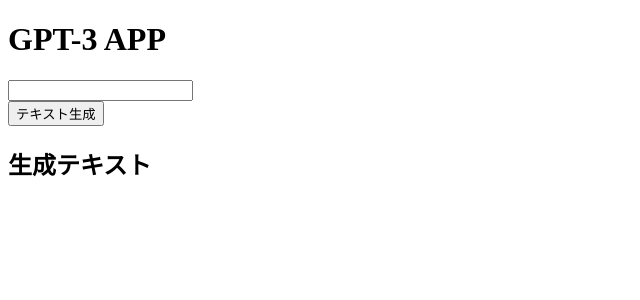
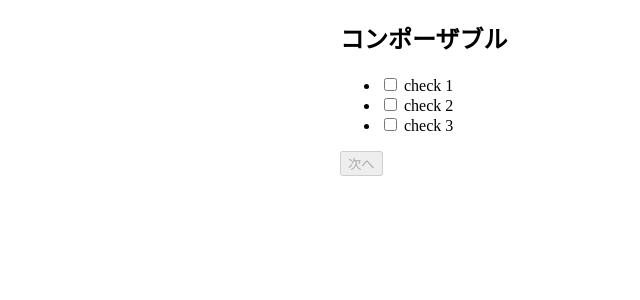
Before and after one commit to nonakayasuo/practice-nuxt3, a Nuxt app: page /checks in a window 1280 px wide. Shown: the top 300 px of the page, without its empty margins (0-640 px from the left). Built offline with nearby package versions, Linux system fonts and the light colour scheme.

Commit message:
study composable

```diff
--- a/app.vue
+++ b/app.vue
@@ -1,35 +1,5 @@
-<script setup>
-const keyword = ref("");
-const generateText = ref("");
-
-const prompt = computed(
-  () => `
-  日本語で回答して下さい。${keyword.value}について最大150文字で説明してください。
-`
-);
-
-const handleClick = async () => {
-  const { data } = await useFetch("/api/generate", {
-    method: "POST",
-    body: {
-      prompt,
-    },
-  });
-
-  generateText.value = data.value.choices[0].text;
-};
-</script>
-
 <template>
-  <h1>GPT-3 APP</h1>
   <div>
-    <input type="text" v-model="keyword" />
-  </div>
-  <div>
-    <button type="button" @click="handleClick">テキスト生成</button>
-  </div>
-  <div>
-    <h2>生成テキスト</h2>
-    <div>{{ generateText }}</div>
+    <NuxtPage />
   </div>
 </template>
--- /dev/null
+++ b/components/Checks.vue
@@ -0,0 +1,27 @@
+<script setup lang="ts">
+type Props = {
+  checkList: readonly boolean[];
+  labels: readonly string[];
+  onCheck: (index: number) => void;
+};
+const props = defineProps<Props>();
+</script>
+
+<template>
+  <ul>
+    <li v-for="(item, index) in checkList" :key="index">
+      <label>
+        <input
+          type="checkbox"
+          @change="
+            (e) => {
+              onCheck(index);
+            }
+          "
+          :checked="item"
+        />
+        {{ labels[index] }}
+      </label>
+    </li>
+  </ul>
+</template>
--- /dev/null
+++ b/composables/useChecks.ts
@@ -0,0 +1,18 @@
+import { computed, defineComponent, h, ref } from "vue";
+import Checks from "../components/Checks.vue";
+
+export const useChecks = (labels) => {
+  const checkList = ref([false, false, false]);
+  const handleCheck = (index: number) => {
+    checkList.value[index] = !checkList.value[index];
+  };
+  const isAllChecked = computed(() => {
+    return checkList.value.every((item) => item);
+  });
+
+  const render = () =>
+    h(Checks, { checkList: checkList.value, labels, onCheck: handleCheck });
+  const UseChecksComponent = defineComponent({ render });
+
+  return { isAllChecked, UseChecksComponent };
+};
--- /dev/null
+++ b/composables/useCounter.ts
@@ -0,0 +1,25 @@
+import { ref, computed } from "vue";
+
+export const useCounter = (initialCount: number) => {
+  // データの宣言
+  const count = ref(initialCount);
+
+  // 計算プロパティの作成
+  const doubledCount = computed(() => count.value * 2);
+
+  // メソッドの作成
+  function increment() {
+    count.value++;
+  }
+
+  function decrement() {
+    count.value--;
+  }
+
+  return {
+    count,
+    doubledCount,
+    increment,
+    decrement,
+  };
+};
--- /dev/null
+++ b/pages/checks.vue
@@ -0,0 +1,32 @@
+<script setup lang="ts">
+import { useChecks } from "@/composables/useChecks";
+
+const labels = ["check 1", "check 2", "check 3"];
+
+// コンポーザブル
+const { isAllChecked, UseChecksComponent } = useChecks(labels);
+</script>
+
+<template>
+  <section>
+    <h1>コンポーザブル</h1>
+    <div>
+      <UseChecksComponent />
+    </div>
+    <button :disabled="!isAllChecked">次へ</button>
+  </section>
+</template>
+
+<style>
+#app {
+  font-family: Avenir, Helvetica, Arial, sans-serif;
+  -webkit-font-smoothing: antialiased;
+  -moz-osx-font-smoothing: grayscale;
+  color: #2c3e50;
+  margin-top: 60px;
+}
+section {
+  max-width: 600px;
+  margin: 0 auto;
+}
+</style>
--- /dev/null
+++ b/pages/count.vue
@@ -0,0 +1,13 @@
+<script setup lang="ts">
+import { useCounter } from "@/composables/useCounter";
+
+const counter = useCounter(0);
+</script>
+<template>
+  <div>
+    <p>Count: {{ counter.count }}</p>
+    <p>Doubled Count: {{ counter.doubledCount }}</p>
+    <button @click="counter.increment">Increment</button>
+    <button @click="counter.decrement">Decrement</button>
+  </div>
+</template>
--- a/pages/index.vue
+++ b/pages/index.vue
@@ -1,9 +1,6 @@
 <script lang="ts" setup>
+import { ref } from "vue";
 const keyword = ref("");
-
-const handleClick = () => {
-  // ここに生成する処理をかく
-};
 </script>
 
 <template>
@@ -12,6 +9,8 @@ const handleClick = () => {
     <input type="text" v-model="keyword" />
   </div>
   <div>
-    <button type="button" @click="handleClick">テキスト生成</button>
+    <button type="button">テキスト生成</button>
   </div>
+  <NuxtLink to="/count">Count Page</NuxtLink>
+  <NuxtLink to="/checks">Check Page</NuxtLink>
 </template>
```
